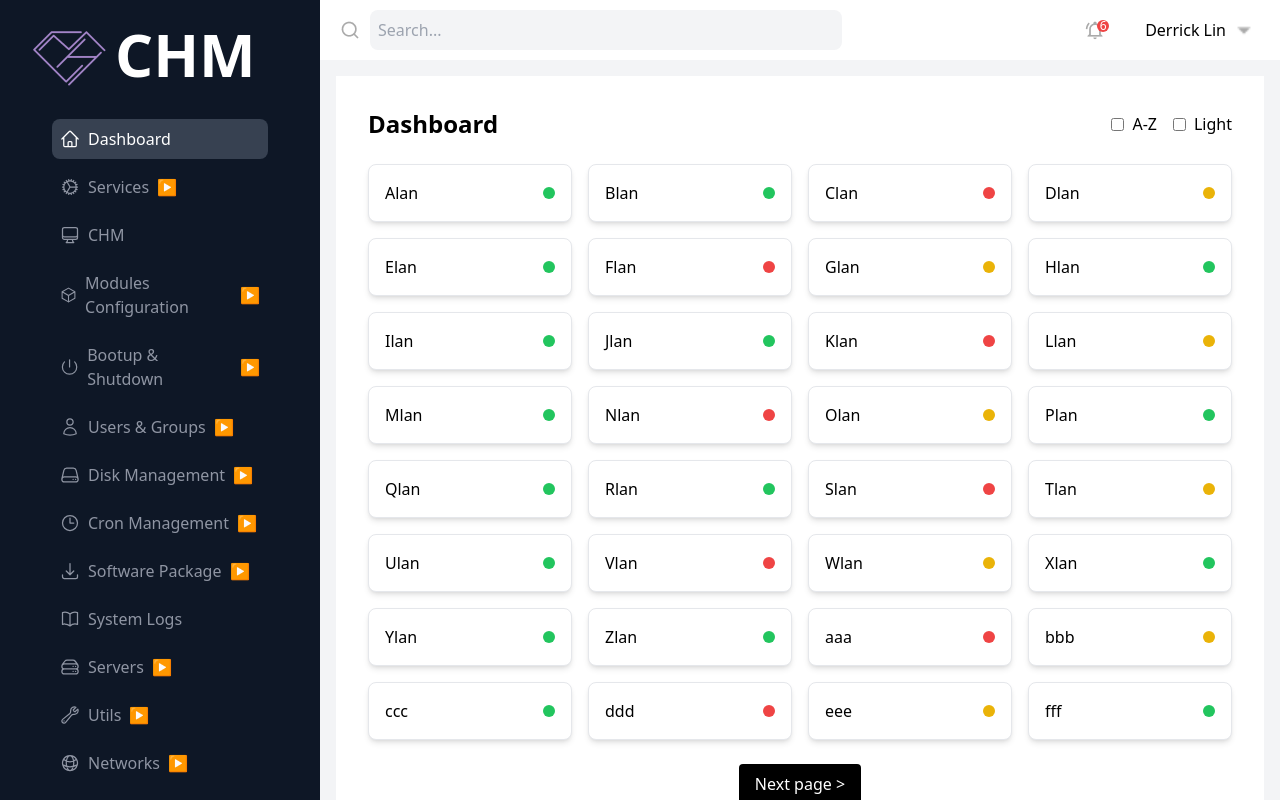
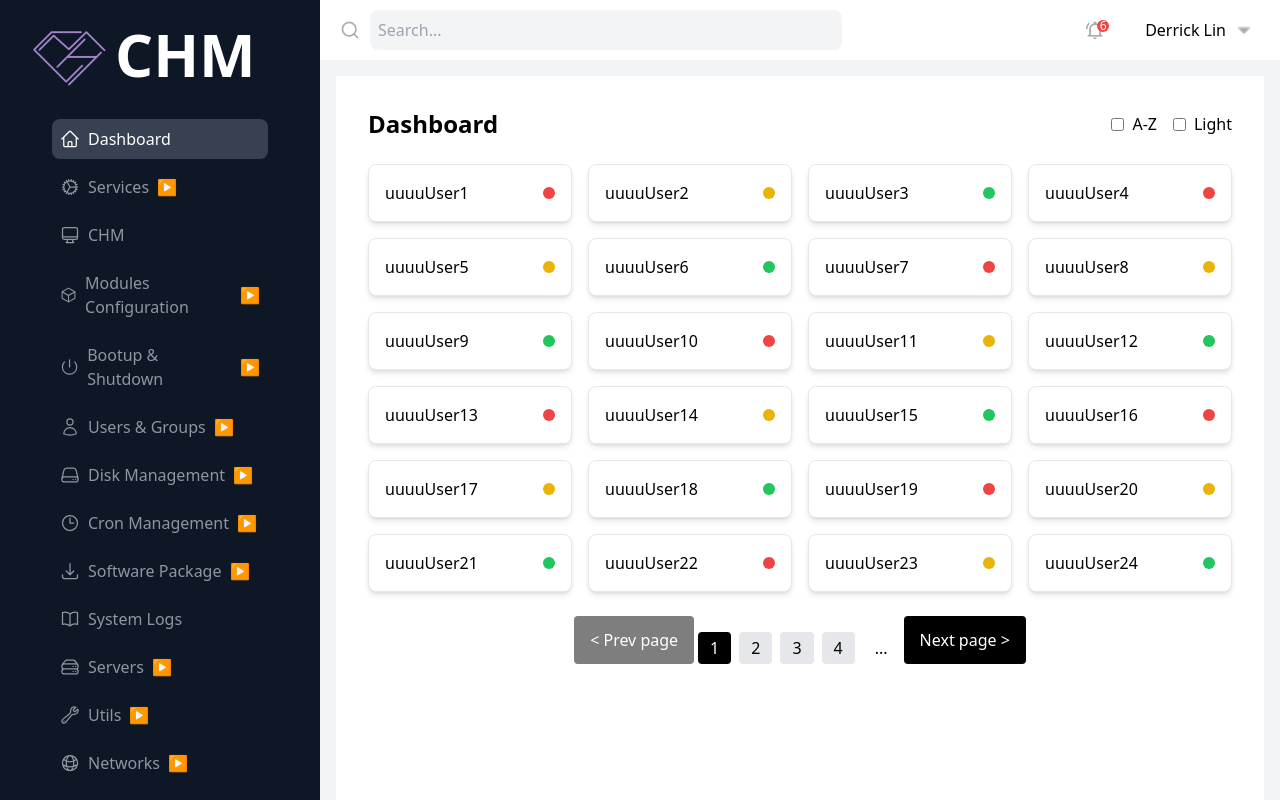
Before and after one commit to dodoooooooo/beta-end, a React (Vite) app: page / in a window 1280 px wide. Built offline with nearby package versions, Linux system fonts and the light colour scheme.

Commit message:
style: Dashboard: 根據螢幕大小調整一行顯示數量、每24個分一頁

```diff
--- a/src/components/Dashboard.tsx
+++ b/src/components/Dashboard.tsx
@@ -1,43 +1,30 @@
 import { useState } from 'react';
+// import { useNavigate } from 'react-router-dom';
 
-const users = [
-  { name: 'Alan', status: 'green' },
-  { name: 'Blan', status: 'green' },
-  { name: 'Clan', status: 'red' },
-  { name: 'Dlan', status: 'yellow' },
-  { name: 'Elan', status: 'green' },
-  { name: 'Flan', status: 'red' },
-  { name: 'Glan', status: 'yellow' },
-  { name: 'Hlan', status: 'green' },
-  { name: 'Ilan', status: 'green' },
-  { name: 'Jlan', status: 'green' },
-  { name: 'Klan', status: 'red' },
-  { name: 'Llan', status: 'yellow' },
-  { name: 'Mlan', status: 'green' },
-  { name: 'Nlan', status: 'red' },
-  { name: 'Olan', status: 'yellow' },
-  { name: 'Plan', status: 'green' },
-  { name: 'Qlan', status: 'green' },
-  { name: 'Rlan', status: 'green' },
-  { name: 'Slan', status: 'red' },
-  { name: 'Tlan', status: 'yellow' },
-  { name: 'Ulan', status: 'green' },
-  { name: 'Vlan', status: 'red' },
-  { name: 'Wlan', status: 'yellow' },
-  { name: 'Xlan', status: 'green' },
-  { name: 'Ylan', status: 'green' },
-  { name: 'Zlan', status: 'green' },
-  { name: 'aaa', status: 'red' },
-  { name: 'bbb', status: 'yellow' },
-  { name: 'ccc', status: 'green' },
-  { name: 'ddd', status: 'red' },
-  { name: 'eee', status: 'yellow' },
-  { name: 'fff', status: 'green' },
-];
+// 產生使用者
+const generateUsers = () => {
+  const statuses = ['green', 'red', 'yellow'];
+  const users = [];
+
+  for (let i = 1; i <= 100; i++) {
+    const name = `uuuuUser${i}`;
+    const status = statuses[i % 3]; // 循環分配狀態（green, red, yellow）
+    users.push({ id: i, name, status });
+  }
+
+  return users;
+};
+
+const users = generateUsers();
+console.log(users);
+
+
+const ITEMS_PER_PAGE = 24;
 
 const Dashboard = () => {
   const [sortAZ, setSortAZ] = useState(false);
   const [sortByLight, setSortByLight] = useState(false);
+  const [currentPage, setCurrentPage] = useState(1);
 
   const toggleSortAZ = () => setSortAZ(!sortAZ);
   const toggleSortByLight = () => setSortByLight(!sortByLight);
@@ -53,8 +40,27 @@ const Dashboard = () => {
     return 0;
   });
 
+  // 分頁邏輯
+  const totalPages = Math.ceil(sortedUsers.length / ITEMS_PER_PAGE);
+  const paginatedUsers = sortedUsers.slice(
+    (currentPage - 1) * ITEMS_PER_PAGE,
+    currentPage * ITEMS_PER_PAGE
+  );
+
+  const handleNextPage = () => {
+    if (currentPage < totalPages) {
+      setCurrentPage(currentPage + 1);
+    }
+  };
+
+  const handlePrevPage = () => {
+    if (currentPage > 1) {
+      setCurrentPage(currentPage - 1);
+    }
+  };
+
   return (
-    <div className='bg-white min-h-screen p-8'>
+    <div className='bg-white min-h-screen p-8 flex flex-col'>
       <div className='flex justify-between items-center mb-6'>
         <h1 className='text-2xl font-bold'>Dashboard</h1>
         <div className='flex items-center space-x-4'>
@@ -78,19 +84,67 @@ const Dashboard = () => {
           </label>
         </div>
       </div>
-      <div className='grid grid-cols-4 gap-4'>
-        {sortedUsers.map((user, index) => (
-          <div
+      <div className="grid grid-cols-2 sm:grid-cols-3 md:grid-cols-3 lg:grid-cols-4 gap-4">
+        {paginatedUsers.map((user, index) => (
+          <button
             key={index}
-            className='flex justify-between items-center p-4 border rounded-lg bg-white shadow-md text-black'
+            className="flex items-center justify-between p-4 border rounded-lg bg-white shadow-md text-black"
+            title={user.name} // todo 滑鼠移上時顯示完整名稱(還沒)
           >
-            <span>{user.name}</span>
-            <span className={`w-3 h-3 rounded-full ${getStatusColor(user.status)}`}></span>
-          </div>
+            <span
+              className="truncate w-[calc(100%-1.5rem)] text-left"
+              style={{ maxWidth: "calc(100% - 1.5rem)" }} // 名字根據空間縮略
+            >
+              {user.name}
+            </span>
+            <span
+              className={`w-3 h-3 rounded-full ${getStatusColor(user.status)}`}
+            ></span>
+          </button>
         ))}
       </div>
+
       <div className='mt-6 flex justify-center'>
-        <button className='bg-black text-white px-4 py-2 rounded hover:bg-gray-700'>
+        <button
+          onClick={handlePrevPage}
+          disabled={currentPage === 1}
+          className='bg-black text-white px-4 py-2 rounded hover:bg-gray-700 disabled:opacity-50 disabled:cursor-not-allowed'
+        >
+          &lt; Prev page
+        </button>
+        <div className='mt-auto flex justify-center pt-4'>
+          {/* Pagination Buttons */}
+          {getPaginationButtons(currentPage, totalPages).map((page, index) => {
+            if (typeof page === 'number') {
+              // 顯示頁碼按鈕
+              return (
+                <button
+                  key={index}
+                  onClick={() => setCurrentPage(page)}
+                  className={`px-3 py-1 mx-1 rounded ${
+                    currentPage === page
+                      ? 'bg-black text-white'
+                      : 'bg-gray-200 text-black'
+                  } hover:bg-gray-400`}
+                >
+                  {page}
+                </button>
+              );
+            } else if (page === '...') {
+              // 顯示省略符號
+              return (
+                <span key={index} className='px-3 py-1 mx-1'>
+                  ...
+                </span>
+              );
+            }
+          })}
+        </div>
+        <button
+          onClick={handleNextPage}
+          disabled={currentPage === totalPages}
+          className='bg-black text-white px-4 py-2 rounded hover:bg-gray-700 disabled:opacity-50 disabled:cursor-not-allowed'
+        >
           Next page &gt;
         </button>
       </div>
@@ -124,4 +178,27 @@ const getStatusOrder = (status: string) => {
   }
 };
 
+const getPaginationButtons = (currentPage: number, totalPages: number) => {
+  const maxVisible = 3; // 固定顯示 3 個數字
+  const halfVisible = Math.floor(maxVisible / 2);
+
+  // 總頁數小於或等於 3，直接顯示所有頁數
+  if (totalPages <= maxVisible) {
+    return Array.from({ length: totalPages }, (_, i) => i + 1);
+  }
+
+  // 如果當前頁面靠近頭部，顯示 1, 2, 3, 4
+  if (currentPage <= halfVisible + 1) {
+    return [1, 2, 3, 4, '...'];
+  }
+
+  // 如果當前頁面靠近尾部，顯示 ... N-3, N-2, N-1, N
+  if (currentPage >= totalPages - halfVisible) {
+    return ['...', totalPages - 3, totalPages - 2, totalPages - 1, totalPages];
+  }
+
+  // 如果當前頁面在中間，顯示 ... X-1, X, X+1
+  return ['...', currentPage - 1, currentPage, currentPage + 1, '...'];
+};
+
 export default Dashboard;
--- a/src/components/Navbar.tsx
+++ b/src/components/Navbar.tsx
@@ -41,7 +41,11 @@ const Navbar: React.FC<NavbarProps> = ({ onMenuClick }) => {
 
       {/* 右：通知&個人資料 */}
       <div className='flex items-center space-x-3 sm:space-x-10'>
-      <button onClick={() => setNotificationsOpen(!notificationsOpen)} className="relative">
+        <button onClick={() => {
+        if (profileOpen) {
+          setProfileOpen(false);
+        }
+          setNotificationsOpen(!notificationsOpen)}} className="relative">
           <img src={Ring} className='w-[20px] h-[20px]' />
           {notifications.length > 0 && (
             <span className="absolute top-0 -right-1 text-xs text-white bg-red-500 rounded-full w-3 h-3 flex items-center justify-center">
@@ -62,7 +66,7 @@ const Navbar: React.FC<NavbarProps> = ({ onMenuClick }) => {
 
         {/* 顯示通知彈出框 */}
         {notificationsOpen && (
-          <div className="absolute right-36 top-14 bg-white bg-opacity-95 border border-gray-200 rounded-lg shadow-lg w-48 max-h-64 overflow-y-auto">
+          <div className="absolute right-10 sm:right-36 top-14 bg-white bg-opacity-95 border border-gray-200 rounded-lg shadow-lg w-48 max-h-64 overflow-y-auto">
             <ul>
               {notifications.map((notification, index) => (
                 <React.Fragment key={index}>
```
